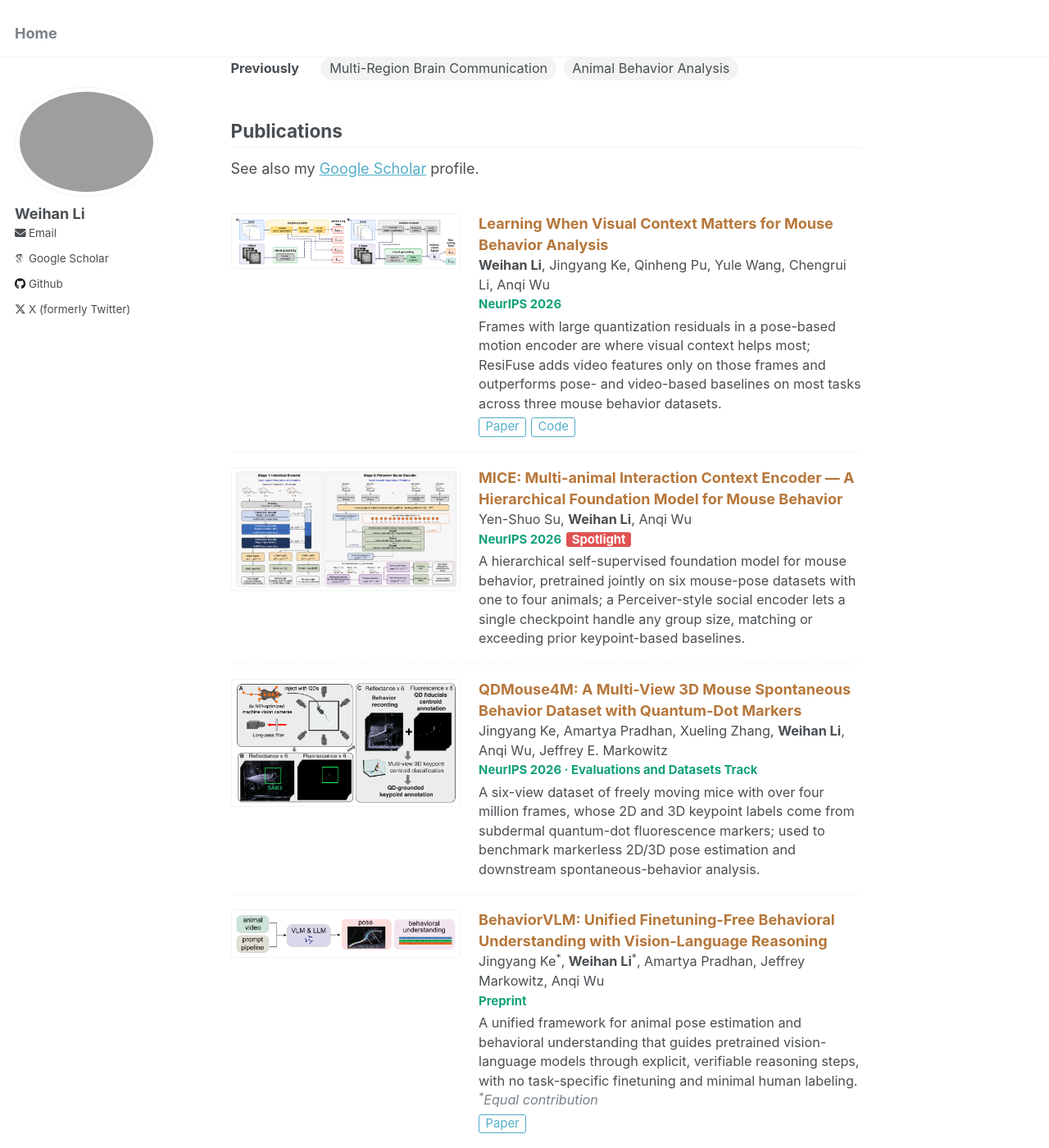
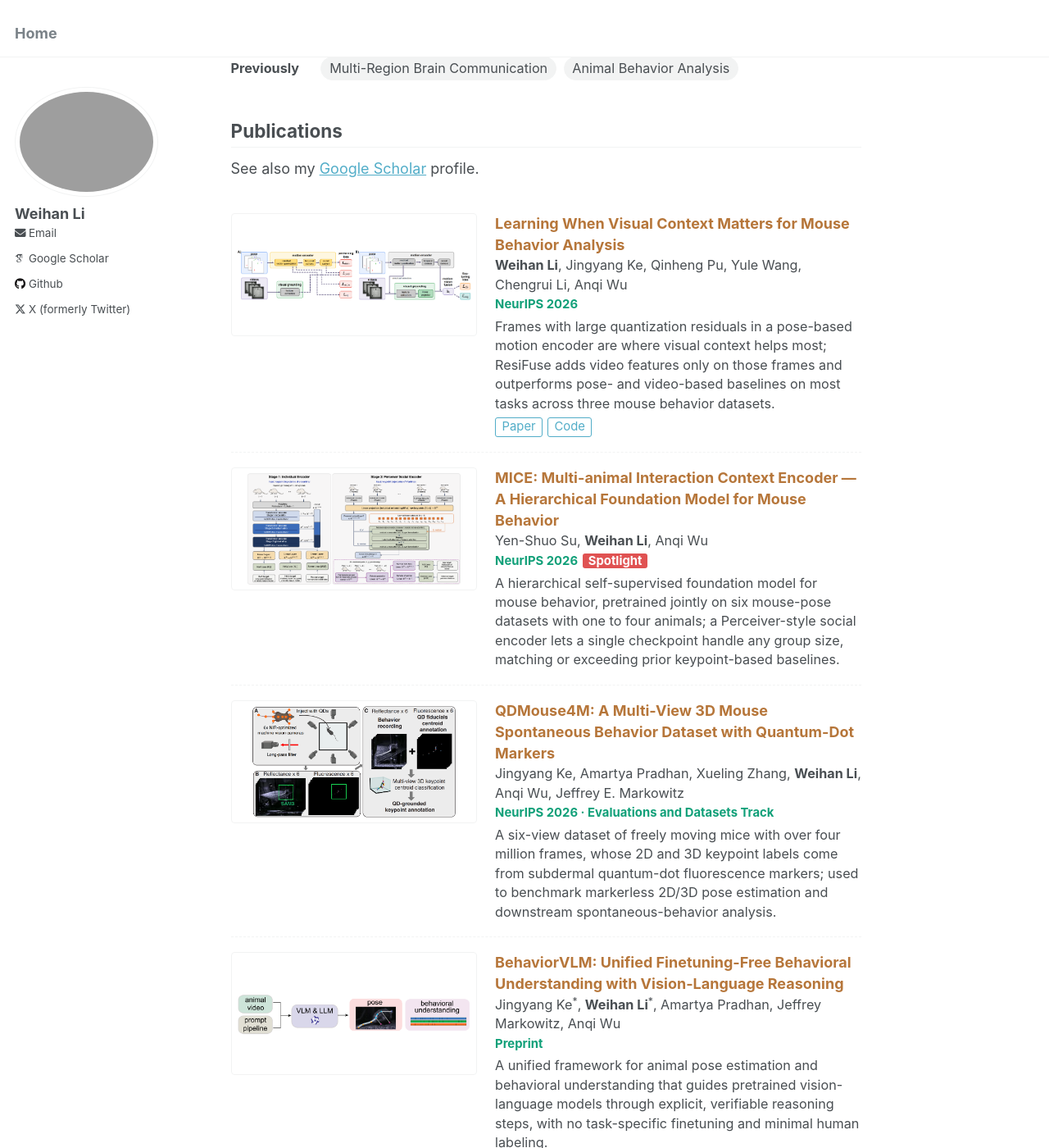
Before and after one commit to WeihanLikk/WeihanLikk.github.io, a Jekyll site: the page built from _pages/about.md, in a window 1280 px wide and 1400 px high, scrolled down 538 px. Shown: the whole window at 82% size. Built offline with Jekyll 4.4.1, drawn with Linux system fonts in a browser that asks for light colours; some web fonts are replaced.

Commit message:
Uniform paper thumbnails; update CV

```diff
--- a/_sass/_custom.scss
+++ b/_sass/_custom.scss
@@ -76,18 +76,23 @@ $award-color    : #e05252;
   }
 }
 
-/* Teaser figure, shown uncropped at its own aspect ratio (paper figures range
-   from single- to double-column width); tall figures are capped by max-height.
-   The link opens the full-size image in the theme's Magnific Popup. The whole
-   column is removed by the img onerror handler when the file does not exist. */
+/* Teaser figure. The link opens the full-size image in the theme's Magnific
+   Popup. The whole column is removed by the img onerror handler when the file
+   does not exist. */
 .pub__thumb {
-  flex: 0 0 280px;
+  flex: 0 0 300px;
+  width: 300px;
+  min-width: 0; /* stop the image's intrinsic width from widening the column */
   align-self: flex-start;
-  text-align: center;
 
+  /* Every figure sits in an identical 2:1 frame and is scaled to fit
+     (letterboxed, never cropped), so all cards line up the same. */
   a {
     display: block;
-    padding: 4px;
+    box-sizing: border-box;
+    width: 100%;
+    aspect-ratio: 2 / 1;
+    padding: 6px;
     border: 1px solid $border-color;
     border-radius: 4px;
     background: #fff;
@@ -102,11 +107,9 @@ $award-color    : #e05252;
 
   img {
     display: block;
-    width: auto;
-    max-width: 100%;
-    height: auto;
-    max-height: 190px;
-    margin: 0 auto;
+    width: 100%;
+    height: 100%;
+    object-fit: contain;
   }
 }
 
@@ -179,10 +182,7 @@ $award-color    : #e05252;
   .pub__thumb {
     flex-basis: auto;
     width: 100%;
-
-    img {
-      max-height: 240px;
-    }
+    max-width: 420px;
   }
 }
 
```
Also changed, not shown: 1 other file.
